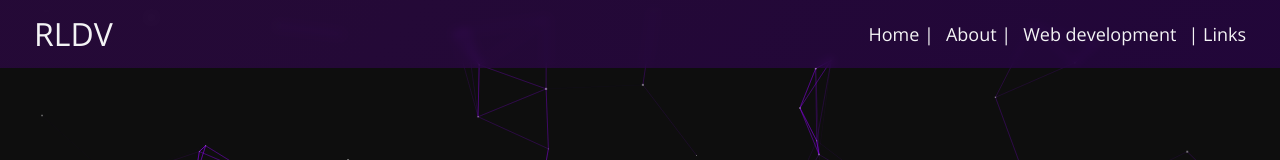
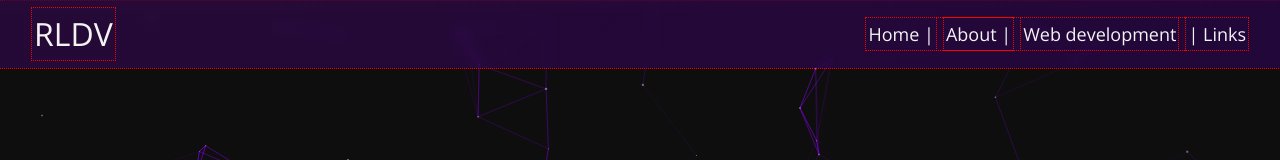
Before and after one commit to Freezler/profile-react, a React (Vite) app: page / in a window 1280 px wide. Shown: the top 160 px of the page. Built offline with nearby package versions, Linux system fonts and the light colour scheme.

Commit message:
(add): style

```diff
--- a/src/index.css
+++ b/src/index.css
@@ -26,7 +26,7 @@
 }
 
 * {
-  /* outline: 1px dotted red; */
+  outline: 1px dotted red;
 }
 
 img {
```
